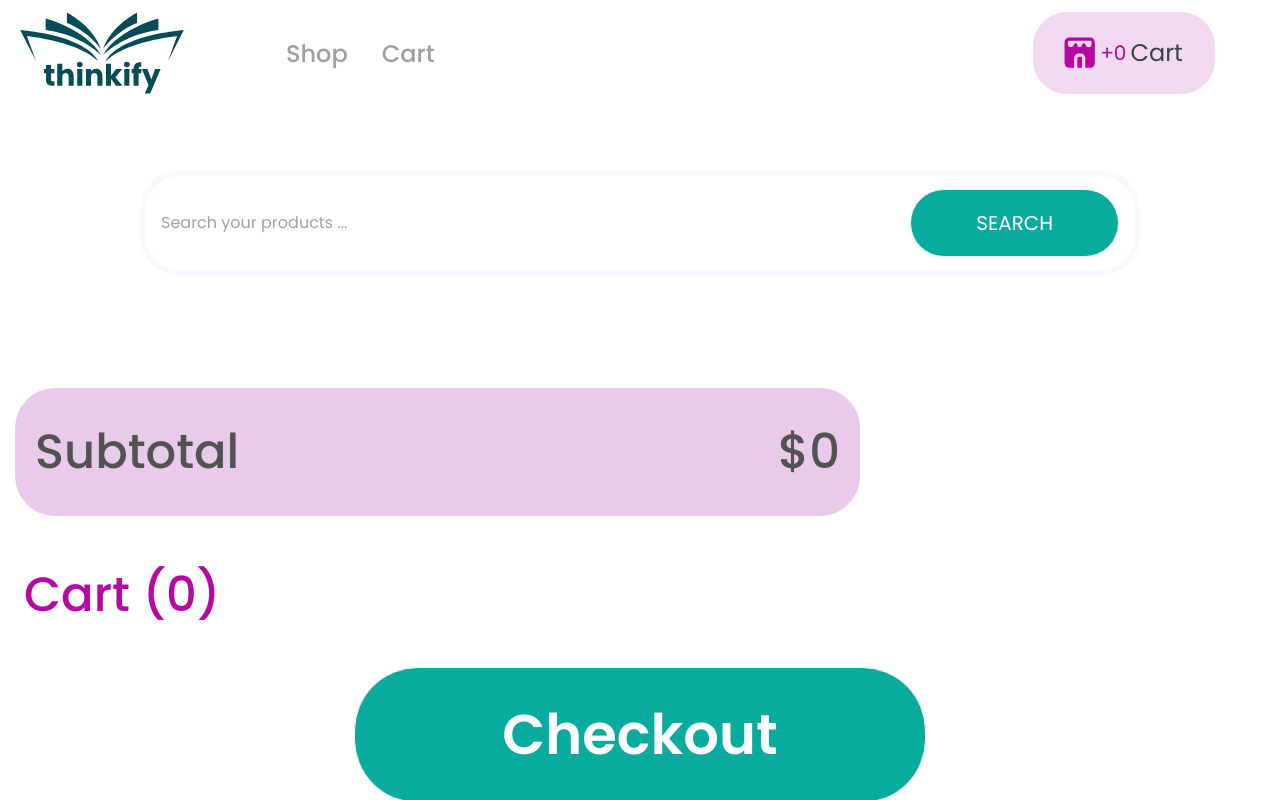
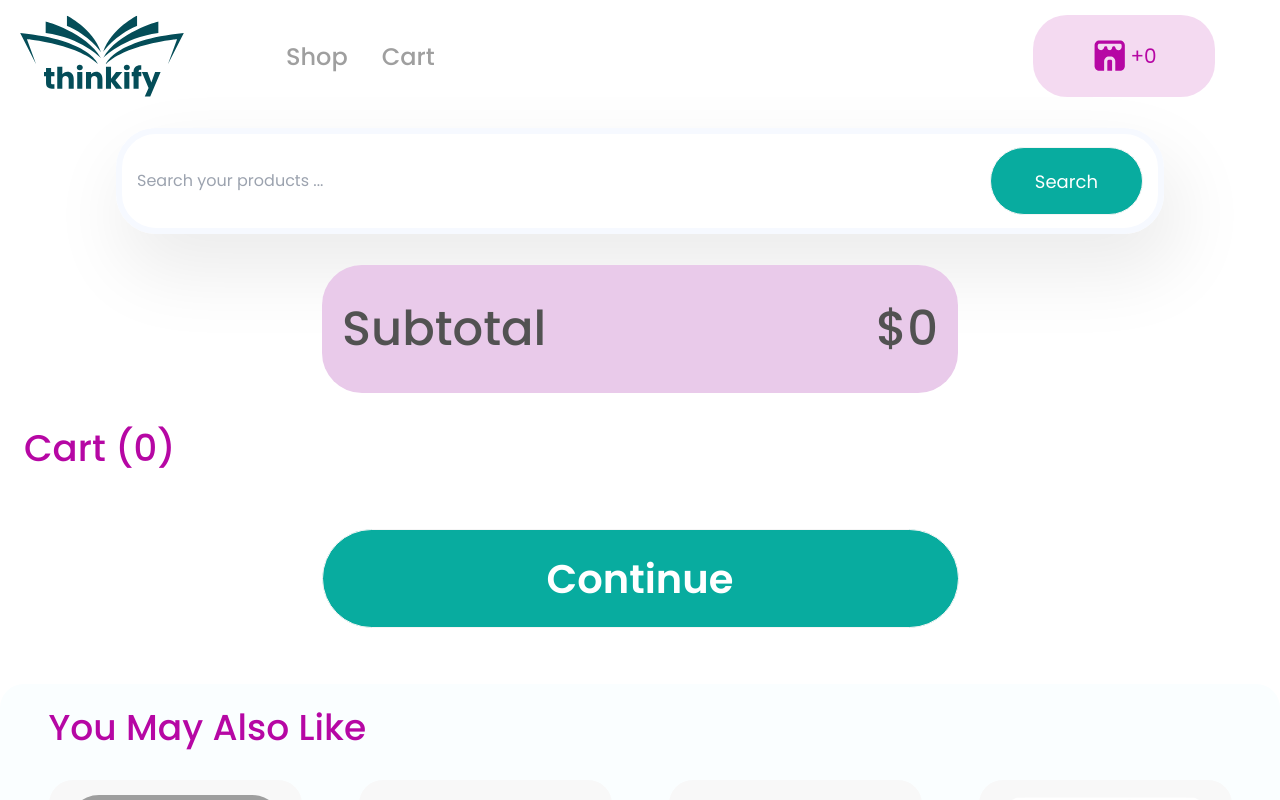
Before and after one commit to Ajinormotor/thinkify_stores, a React (Vite) app: page /thinkify_stores/cart in a window 1280 px wide. Shown: the top 800 px of the page. Built offline with nearby package versions, Linux system fonts and the light colour scheme; grey boxes are pictures that could not be loaded.

Commit message:
worked on the cart page

```diff
--- a/src/pages/cart.jsx
+++ b/src/pages/cart.jsx
@@ -43,57 +43,78 @@ const Cart = () => {
           <Header />
         </div>
 
-        {/* Search input */}
-        <div className="flex items-center justify-center mb-[6rem] mt-[3rem]">
-          <div className="lg:w-[1000px] lg:h-[106px] w-[100%] h-[80px] flex items-center justify-between rounded-[40px] border-[6px] border-[#F6F9FF] lg:my-[1rem] px-[15px]">
-            <input type="text" placeholder="Search your products ..." className="w-[100%] bg-transparent border-none outline-none" />
-            <button className="md:px-[2.5rem] md:w-[244px] md:h-[68px] w-[170px] h-[40px] border-[1.8px] border-[#F5F5F5] bg-[#08AC9F] md:text-[20px] text-[15px] text-white uppercase rounded-[65px]">
-              Search
-            </button>
-          </div>
-        </div>
+
+
+<div className="w-[100%] justify-center items-center flex flex-col">
+
+        {/* search input */}
+        <div  className="lg:w-[1048px] lg:h-[106px] w-[100%] h-[80px]
+   md:flex items-center justify-between rounded-[40px] border-[6px] border-[#F6F9FF] lg:my-[1rem] px-[15px]"
+
+    style={{ boxShadow: '10px 34px 74px 5px #00000014' }}>
+
+      <input type="text"  placeholder="Search your products ..."  className="w-[100%] bg-[#fff] border-none outline-none "/>
+      <button  className="md:px-[2.5rem] md:w-[166px] md:h-[68px] w-[170px] h-[40px] hover:text-[#08AC9F] hover:bg-[#fff] hover:border-5
+       border-[1.8px] border-[#F5F5F5] bg-[#08AC9F] text-[18px] leading-[41px] text-white rounded-[65px] " >Search</button>
+
+    </div>
+
+
 
         {/* Total */}
-        <div className="bg-[#E9CAEA] justify-between flex items-center h-[128px] rounded-[40px] p-[20px] max-w-[845px] w-full lg:m-[15px]">
-          <h1 className="text-[#525252] font-[500] md:leading-[80px] leading-[50px] md:text-[48px] text-[38px] font-poppins">Subtotal</h1>
-          <span className="text-[#525252] font-[500] md:leading-[80px] leading-[50px] md:text-[48px] text-[38px] font-poppins">${totalAmount}</span>
+        <div className="bg-[#E9CAEA] justify-between rounded-[15px] gap-[178px]
+         flex items-center md:h-[128px]  p-[20px] md:w-[636px] md:rounded-[40px]
+         max-w-[845px] w-[334px] h-[44px] lg:m-[15px] mt-[2rem]">
+          <h1 className="text-[#525252] font-[500] md:leading-[80px] leading-[33px]
+           md:text-[48px] text-[16px] font-poppins">Subtotal</h1>
+          <span className="text-[#525252] font-[500] md:leading-[80px] leading-[33px]
+          md:text-[48px] text-[16px] font-poppins">${totalAmount}</span>
         </div>
 
         {/* Main content */}
-        <div className="flex flex-col items-start justify-start w-[100%] rounded-[24px] p-[24px]">
+        <div className="flex flex-col  items-center justify-center md:items-start md:justify-start w-[100%]
+         bg-[#FFFFFF80] rounded-[20px] md:rounded-[24px] p-[24px]">
           {/* Heading */}
-          <div>
-            <h1 className="text-[#B607A4] font-[500] text-[48px] leading-[80px]">Cart ({items.length})</h1>
+          <div className=" flex items-start left-0 justify-start ml-[-6rem] md:ml-0 relative">
+            <h1 className="text-[#B607A4] font-[500] md:text-[37px] md:leading-[33px] text-[18px] leading-[43px]">Cart ({items.length})</h1>
           </div>
 
           {/* Items list */}
-          <div className="grid grid-cols-1 lg:grid-cols-2 w-[100%] rounded-[24px] space-y-[10px] md:justify-around">
+          <div className="grid grid-cols-1 lg:grid-cols-2 w-[234px] md:w-[100%] rounded-[24px] space-y-[10px] md:justify-around md:pt-[2rem]">
             {items.map((item) => (
-              <div key={item.id} className="flex flex-col md:flex-row items-start justify-center lg:w-[555px] lg:h-[281px] w-[100%] rounded-[24px] gap-[20px] p-[15px]" style={{ boxShadow: '0px 28px 64px 6px #BDBDBD52' }}>
-                <img src={item.img} alt="product-img" className="lg:w-[256px] w-[100%] h-[198px] rounded-[32px] pt-[10px]" />
+              <div key={item.id} className="flex flex-row items-start   md:my-[0rem] justify-center
+              lg:w-[555px] lg:h-[281px] md:w-[100%]  w-[234px] h-[136px]
+              rounded-[24px] gap-[20px] p-[15px]" style={{ boxShadow: '0px 28px 64px 6px #BDBDBD52' }}>
+                <img src={item.img} alt="product-img" className="lg:w-[256px] md:w-[100%] md:h-[198px] w-[91px]
+                 h-[70px] rounded-[8px] md:rounded-[32px] md:pt-[10px]" />
 
                 {/* Text */}
                 <div className="gap-[40px] pt-[10px]">
-                  {item.title1 && <h1 className="font-[500] text-[20px] leading-[30px] font-poppins text-[#CF6F75]">{item.title1}</h1>}
-                  {item.title2 && <h1 className="font-[500] text-[20px] leading-[30px] font-poppins text-[#7E69BB]">{item.title2}</h1>}
+
+                  {item.title2 && <h1 className="font-[500] md:text-[20px] md:leading-[30px]  text-[9px] leading-[15px] font-poppins text-[#7E69BB]">{item.title2}</h1>}
                   {item.title3 && <h1 className="font-[500] text-[20px] leading-[30px] font-poppins text-[#70B35A]">{item.title3}</h1>}
 
-                  <p className="font-[400] text-[16px] leading-[24px] font-poppins text-[#9F9F9F] text-start">{item.description}</p>
+                  <p className="font-[400] md:text-[16px] md:leading-[24px] font-poppins
+                   text-[#9F9F9F] text-start text-[5px] leading-[8px]">{item.description}</p>
 
                   {/* Quantity controls */}
                   <ul className="flex gap-2 md:items-center items-start  w-[100%]  py-1">
                     <li>
-                      <p className="font-[400] md:text-[28px] text-[24px] leading-[42px] font-poppins text-[#9F9F9F]">{item.price}</p>
+                      <p className="font-[400] md:text-[22px] md:leading-[38px] text-[9px] leading-[15px] font-poppins text-[#9F9F9F]">{item.price}</p>
                     </li>
                     <li>
                       <div className="flex items-center">
-                        <button onClick={() => decreaseQty(item.id, item.quantity)} className="px-[0.5rem] w-[50px] h-[50px] border-[1.8px] bg-[#08AC9F] text-[16px]
-                        leading-[33px] text-[#F8F8F8] rounded-[16px] items-center justify-center">
+                        <button onClick={() => decreaseQty(item.id, item.quantity)} className="px-[0.5rem] md:w-[50px] md:h-[50px]
+                        w-[23px] h-[19px] text-[11px] leading-[11px]
+                         border-[1.8px] bg-[#08AC9F] md:text-[16px]
+                        md:leading-[33px] text-[#F8F8F8] rounded-[16px] items-center justify-center">
                           -
                         </button>
-                        <span className="px-[0.5rem]">{item.quantity}</span>
-                        <button onClick={() => increaseQty(item.id, item.quantity)} className="px-[0.5rem] w-[50px] h-[50px] border-[1.8px] bg-[#08AC9F] text-[16px]
-                         leading-[33px] text-[#F8F8F8] rounded-[16px] items-center justify-center">
+                        <span className="px-[0.5rem] text-[9px] leading-[15px]  md:text-[22px] md:w-[38px] text-[#9F9F9F]">{item.quantity}</span>
+                        <button onClick={() => increaseQty(item.id, item.quantity)} className="px-[0.5rem] md:w-[50px] md:h-[50px]
+                        w-[23px] h-[19px]
+                        border-[1.8px] bg-[#08AC9F] md:text-[16px] rounded-[5px] text-[11px] leading-[11px]
+                         md:leading-[33px] text-[#F8F8F8] md:rounded-[16px] items-center justify-center">
                           +
                         </button>
                       </div>
@@ -103,8 +124,9 @@ const Cart = () => {
 
                   <div  className="gap-[2px] flex items-start justify-start">
 
-                      <img src={remove} alt="remove_icon" className="w-[40px] h-[40px]" onClick={() => handleRemoveItem(item.id)} />
-                  <h1 onClick={() => handleRemoveItem(item.id)}  className="md:text-[24px] text-[18px] font-[600] font-poppins text-[#FF4747] md:leading-[42px] leading-[35">Remove</h1>
+                      <img src={remove} alt="remove_icon" className="md:w-[30px] md:h-[30px] w-[11px] h-[11px]" onClick={() => handleRemoveItem(item.id)} />
+                  <h1 onClick={() => handleRemoveItem(item.id)}  className="md:text-[22px] font-[600]
+                   font-poppins text-[#FF4747] md:leading-[38px] text-[10px] leading-[15px]">Remove</h1>
                   </div>
                 </div>
               </div>
@@ -118,11 +140,14 @@ const Cart = () => {
 
           <div className="w-[100%] flex items-center justify-center">
 
-          <button className="bg-[#08AC9F] border-[1px]  hover:text-[#08AC9F] hover:bg-[#fff] hover:border-[#08AC9F] border-[#F5F5F5] rounded-[64px] md:w-[572px]  mt-[2rem]
-lg:h-[136px] h-[80px] w-[90%] gap-[3px]  shadow-[#005D6A52] lg:text-[56px] tex-[30px] text-[#FFFFFF] font-poppins font-[600]
- lg:leading-[42px] leading-[35px] "  onClick={checkoutclick}>Checkout</button>
+          <button className="bg-[#08AC9F] border-[1px]  hover:text-[#08AC9F] hover:bg-[#fff] hover:border-[#08AC9F]
+           border-[#F5F5F5] rounded-[64px] md:w-[572px]  mt-[2rem]
+lg:h-[99px] h-[80px] lg:w-[637px] w-[90%] gap-[3px]  shadow-[#005D6A52] lg:text-[40px] text-[30px] text-[#FFFFFF] font-poppins font-[600]
+ lg:leading-[42px] leading-[35px] "  onClick={checkoutclick}>Continue</button>
 
 </div>
+        </div>
+
         </div>
 
         {/* Likes Section */}
--- a/src/pages/home.jsx
+++ b/src/pages/home.jsx
@@ -19,7 +19,7 @@ const Home = () => {
 
         <div  className="fixed top-[80vh] md:top-[60vh] right-2  rounded-[50%] flex items-center
         justify-center md:w-[150px] md:h-[150px] w-[80px] h-[80px] bg-[#792E7A]">
-       <Link to="/cart"><img src={cart2} alt="bulk_pics" className="md:w-[77px] md:h-[66px] h-[60px] w-[60px]" /></Link>
+       <Link to="/cart"><img src={cart2} alt="bulk_pics" className="md:w-[77px] md:h-[66px] h-[40px] w-[40px]" /></Link>
         </div>
 
       <ProductCard />
--- a/src/ui/header.jsx
+++ b/src/ui/header.jsx
@@ -91,11 +91,11 @@ const handleClick = ()=>{
     <section  className="bg-transparent overflow-x-hidden overflow-y-hidden
     container  px-2"  ref={headerRef}>
 
-    <div className="flex justify-between items-center p-0  max-w-[1219px] w-[100%] lg:p-3">
+    <div className="flex justify-between h-[10vh] md:h-[14vh] items-center p-0  max-w-[1219px] w-[100%] lg:p-3">
 
   <div  className="flex md:gap-5">
   {/* logo */}
-  <div  className="flex gap-3  md:w-[166px] h-[82px] w-[100px] ">
+  <div  className="flex gap-3  md:w-[166px] md:h-[82px] h-[41px] w-[83px] ">
    <Link to="/"> <img src={logo}  alt="logo_img"  className="w-[100%] h-[100%]" /></Link>
   </div>
 
@@ -125,15 +125,14 @@ const handleClick = ()=>{
 
   <div  className=" flex gap-3 items-center justify-center cursor-pointer text-[22px] text-gray-700">
   {/* cart_icons */}
-  <div  className="flex flex-col md:flex-row  bg-[#B607A426] md:rounded-[34px] rounded-[15px]
-  lg:w-[182px] w-[102px]  md:w-[180px] lg:h-[82px] h-[60px] md:gap-[16px] items-center justify-center">
+  <div  className="flex flex-col md:flex-row  bg-[#B607A426] md:rounded-[34px] rounded-[7px]  p-[7px]
+  lg:w-[182px] w-[54x]  md:w-[180px] lg:h-[82px] h-[38px] md:gap-[16px] items-center justify-center">
 
     <div className="flex items-center ">
-    <Link to="/cart" className="flex items-center "><img src={cartIcon}  alt="cart_icon" className="w-[39px] md:h-[39px] h-[29px]" />
-    <span className=" items-center justify-center md:text-[20px] leading-[24px] text-center text-[#B607A4]">+{totalItems}</span>
+    <Link to="/cart" className="flex items-center "><img src={cartIcon}  alt="cart_icon" className="md:w-[39px]  w-[24px] md:h-[39px] h-[24px]" />
+    <span className=" items-center justify-center md:text-[20px] text-[12px]
+     md:leading-[24px] text-center text-[#B607A4]">+{totalItems}</span>
     </Link>
-    <Link to="/cart"> <h1 className="lg:text-[24px] text-[18px] leading-[28px] pl-1 font-[400] font-poppins pr-1">Cart</h1> </Link>
-
     </div>
 
     {/* <h1 className=" items-center justify-center md:text-[20px] md:leading-[24px] leading-[19px]
```
